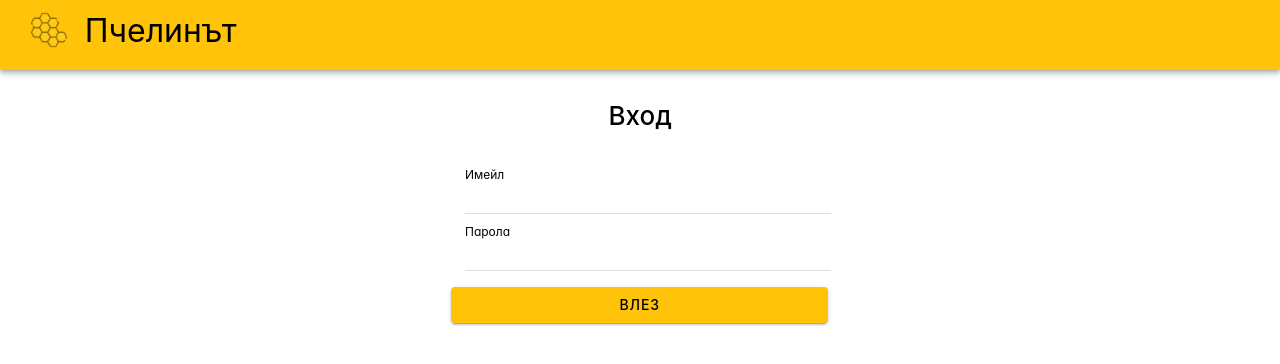
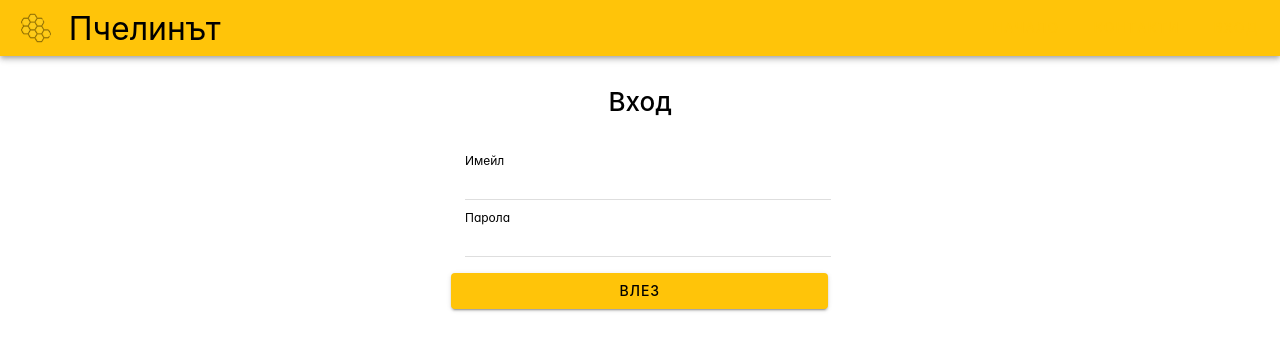
Before and after one commit to lz1eon/apiculture, a React (Vite) app in the folder frontend/: page /login in a window 1280 px wide. Shown: the top 364 px of the page. Built offline with nearby package versions, Linux system fonts and the light colour scheme.

Commit message:
UI: logo size

```diff
--- a/frontend/src/components/common/ToolbarTitle.tsx
+++ b/frontend/src/components/common/ToolbarTitle.tsx
@@ -6,7 +6,7 @@ const ToolbarTitle = () => {
   return (
     <IonButtons slot="start" class="toolbar-title">
       <IonButton disabled>
-        <img src={logo} width="36px" height="36px"></img>
+        <img className="logo" src={logo}></img>
       </IonButton>
       <IonLabel className="logo-label">Пчелинът</IonLabel>
     </IonButtons>
--- a/frontend/src/theme/main.css
+++ b/frontend/src/theme/main.css
@@ -13,7 +13,12 @@ ion-header {
 
 .toolbar {
   /* color: white; */
-  padding: 10px;
+  /* padding: 10px;   */
+}
+
+img.logo {
+  width: 30px;
+  height: 30px;
 }
 
 .histogram-parameters {
```
